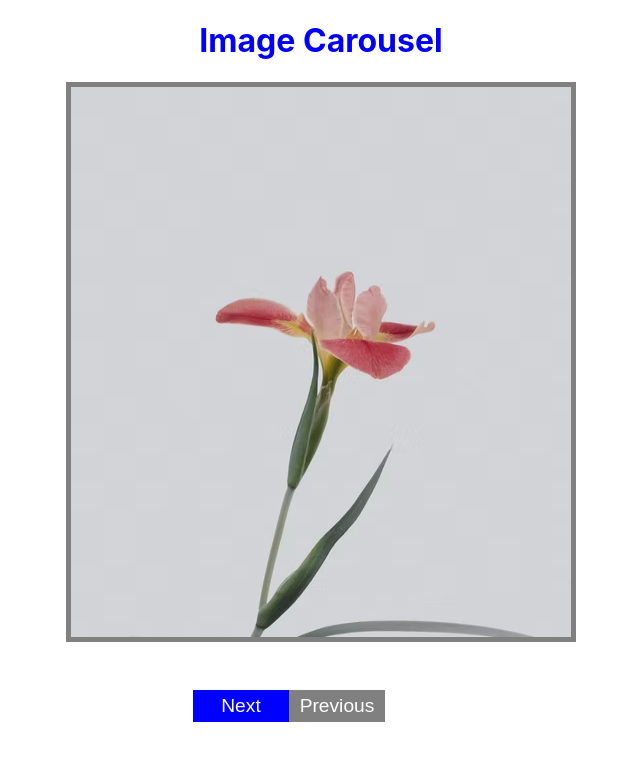
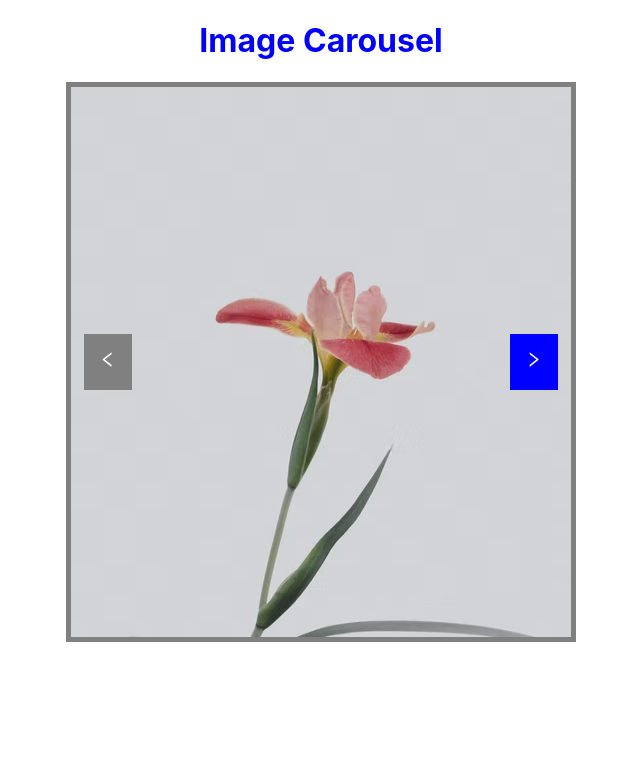
Before and after one commit to sgujuluva/image-carousel-react, a React (Create React App) app: page / in a window 1280 px wide. Shown: the top 760 px of the page, without its empty margins (319-959 px from the left). Built offline with nearby package versions, Linux system fonts and the light colour scheme.

Commit message:
image carousel app done

```diff
--- a/package.json
+++ b/package.json
@@ -8,6 +8,7 @@
     "@testing-library/user-event": "^13.5.0",
     "react": "^18.2.0",
     "react-dom": "^18.2.0",
+    "react-icons": "^4.4.0",
     "react-scripts": "5.0.1",
     "web-vitals": "^2.1.4"
   },
--- a/src/App.css
+++ b/src/App.css
@@ -5,35 +5,38 @@
  align-items: center;
 }
 .container{
-
+ position: relative;
   display:flex;
   flex-direction: column;
   justify-content: space-between;
  align-items: center;
-  width : 50vw;
-  height : 80vh;
 }
+
 h1{
   color : blue;
 }
 img{
   border : 5px solid grey;
 }
-.buttons{
-  width:30%;
-  display:flex;
-  justify-content: space-between;
- align-items: center;
- margin-right: 4rem;
-}
-.buttons :nth-of-type(1), :nth-of-type(2){
+.next-button{
+  position: absolute;
+  top:45%;
+  right:18px;
   background-color: blue;
-  width : 7rem;
-  height:2rem;
+  width : 3rem;
+  height:10%;
   font-size: larger;
   border : none;
   color :white;
 }
-.buttons :nth-of-type(2){
+.previous-button{
+  position: absolute;
+  top :45%;
+  left:18px;
   background-color: grey;
+  width : 3rem;
+  height:10%;
+  font-size: larger;
+  border : none;
+  color :white;
 }
--- a/src/App.js
+++ b/src/App.js
@@ -7,6 +7,10 @@ import photo5 from "./images/photo5.png";
 import photo6 from "./images/photo6.png";
 //lib
 import { useState } from "react";
+//react icons
+import {AiOutlineRight} from "react-icons/ai";
+import {AiOutlineLeft} from "react-icons/ai";
+
 //styles
 import "./App.css";
 //intialisation images
@@ -44,11 +48,12 @@ function App() {
 
       <h1>Image Carousel</h1>
       <div className="container">
-      {<img width="500" height="550" src={currentImage.original} alt="" />}
-      <div className="buttons">
-      <button onClick={handleNext}>Next</button>
-      <button onClick={handlePrevious}>Previous</button>
-      </div>
+      <img width="500" height="550" src={currentImage.original} alt="" />
+      {/* <div className="buttons"> */}
+      <button className="next-button" onClick={handleNext}><AiOutlineRight/> </button>
+      <button className="previous-button" onClick={handlePrevious}><AiOutlineLeft/></button>
+
+      {/* </div> */}
 
       </div>
 
```
Also changed, not shown: 1 other file (tests, documents, lock files or other folders).
